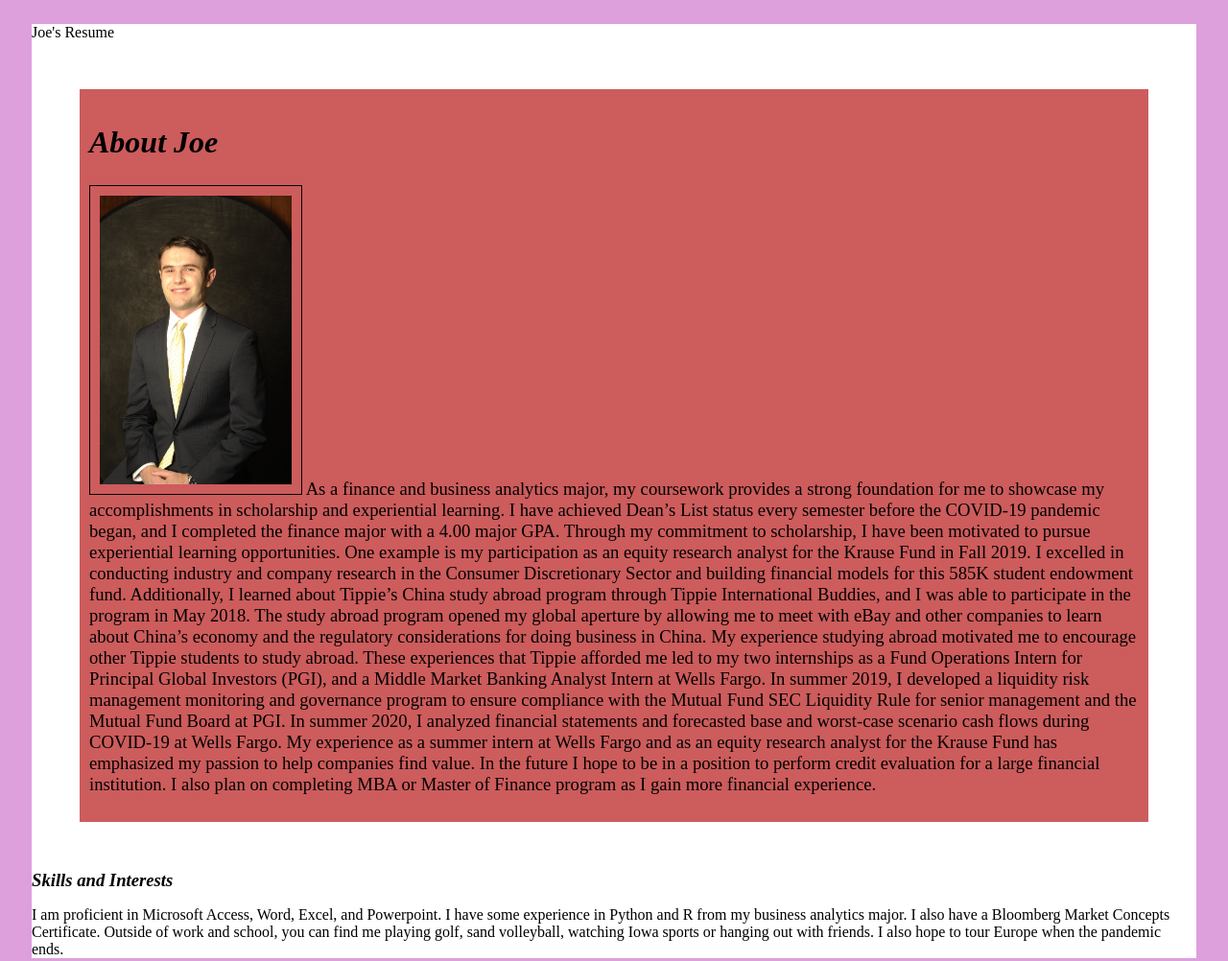
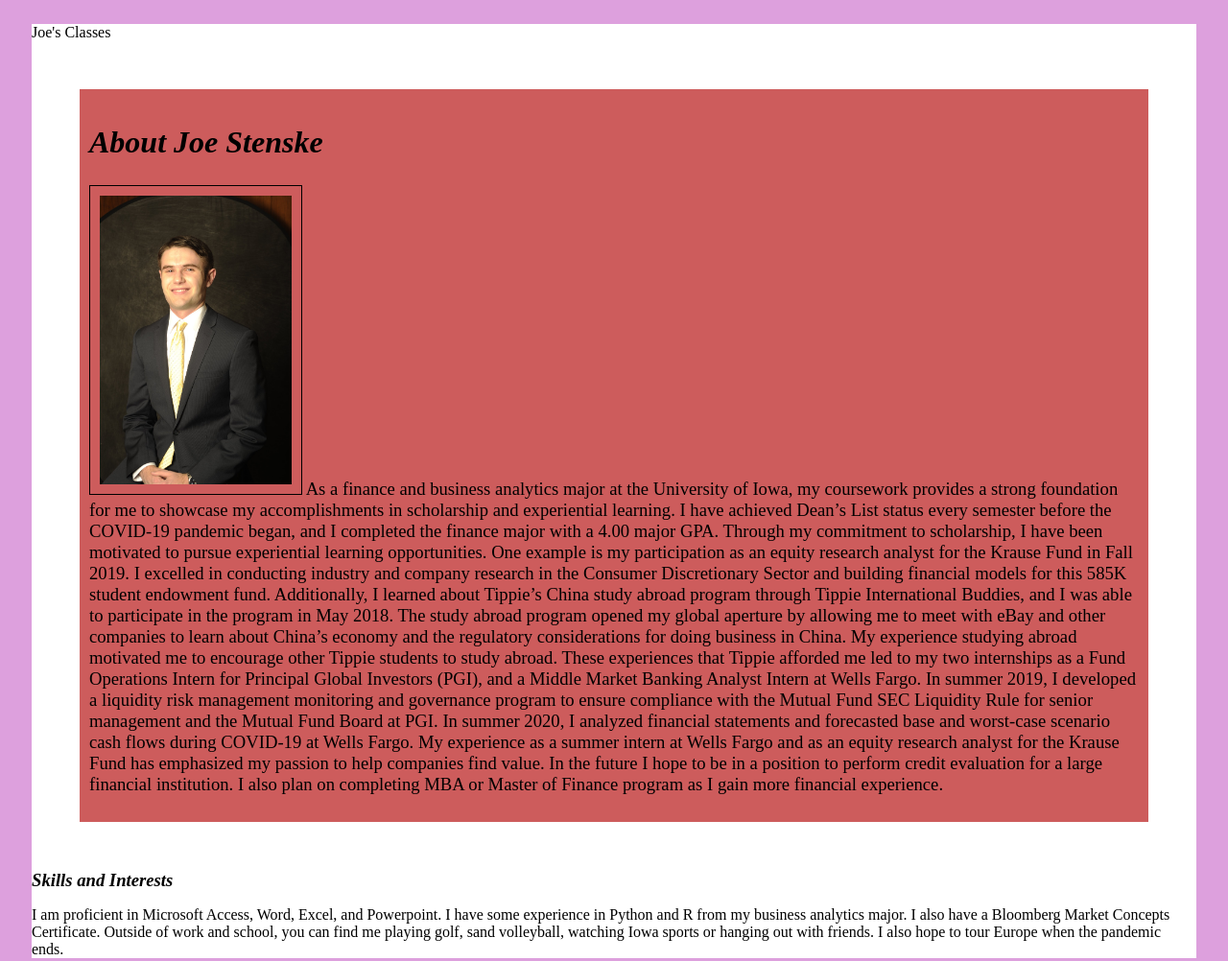
Before and after one commit to jstenske/HW8, a plain HTML site: page index.html in a window 1280 px wide. Shown: the whole page at 96% size. Drawn offline with Linux system fonts and the light colour scheme.

```diff
--- a/index.html
+++ b/index.html
@@ -10,17 +10,17 @@
 <body>
     <main>
         <nav>
-            <a href="./joe.html"> Joe's Resume</a>
+            <a href="./joe.html"> Joe's Classes </a>
         </nav>
         <section>
             <div class="highlight">
 
 
 
-                <h1>About Joe</h1>
+                <h1>About Joe Stenske</h1>
                 <p>
                     <img src="LinkedIn_Photo_Fall2019_copy.jpg" width="200" alt="Photo of Joe Stenske" />
-                    As a finance and business analytics major, my coursework provides a strong foundation for me to
+                    As a finance and business analytics major at the University of Iowa, my coursework provides a strong foundation for me to
                     showcase
                     my accomplishments in scholarship and experiential learning. I have achieved Dean’s List status
                     every
```
Also changed, not shown: joe.html (+11 -6 lines).
